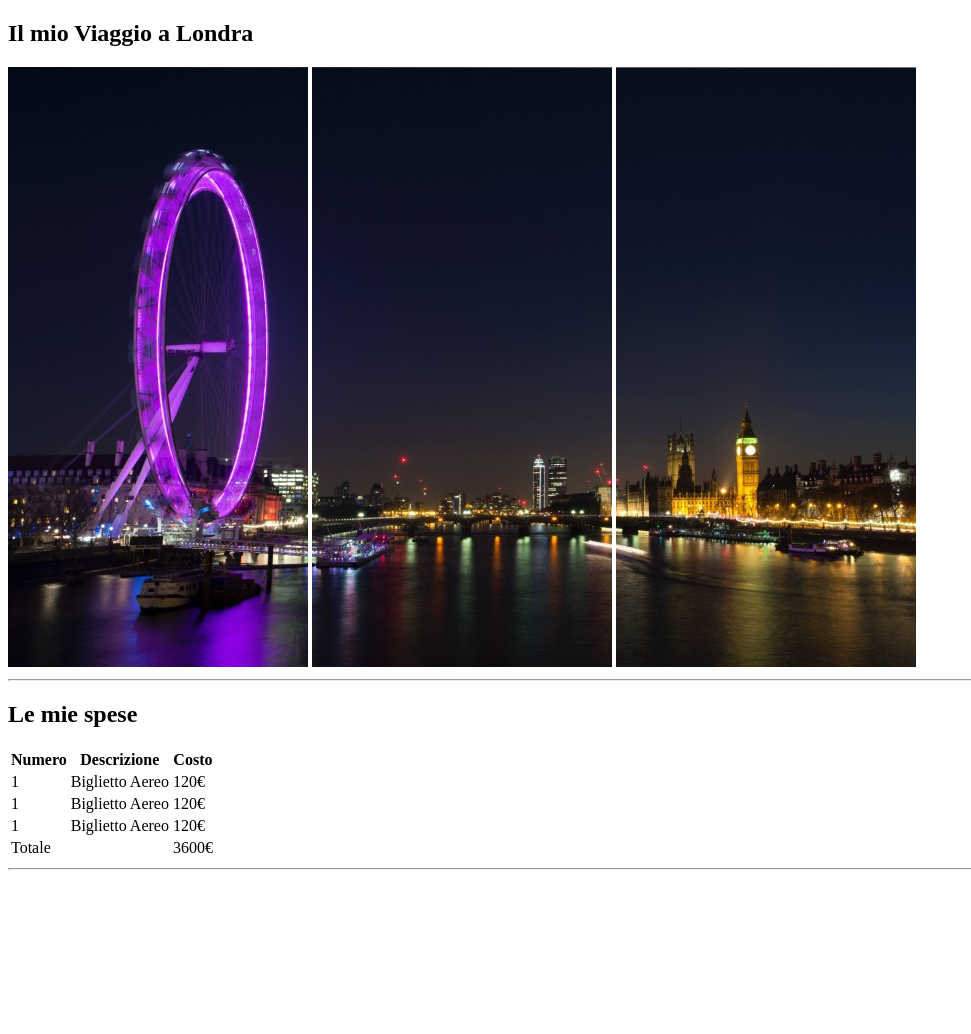
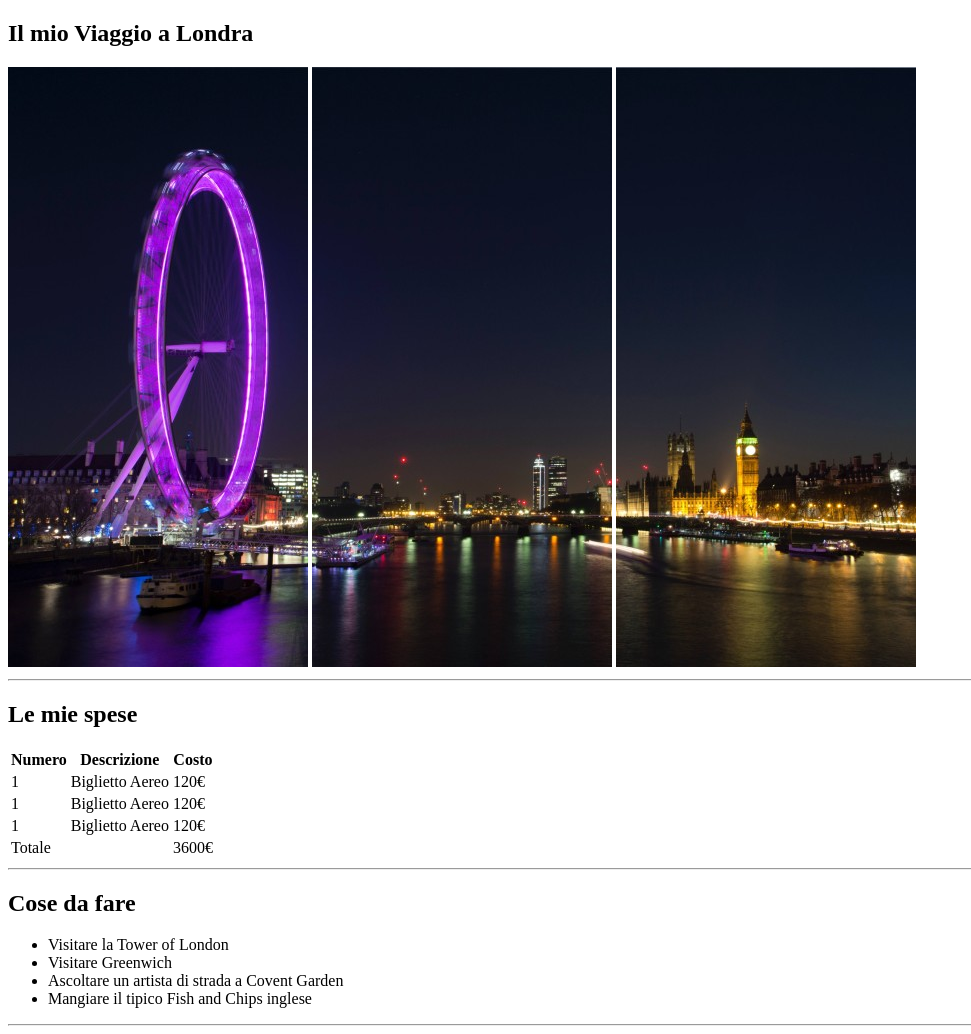
Before and after one commit to bonvi83/html-london-trip, a plain HTML site: page index.html in a window 1280 px wide. Shown: the whole page, without its empty margins (0-971 px from the left). Before the commit the page ends 878 px from the top, so only its background shows below. Drawn offline with Linux system fonts and the light colour scheme.

Commit message:
terza sezione

```diff
--- a/index.html
+++ b/index.html
@@ -10,7 +10,6 @@
 </head>
 
 <body>
-
     <!-- prima sezione con immagini -->
     <section>
         <h1>Il mio Viaggio a Londra</h1>
@@ -18,7 +17,6 @@
         <img src="./img/pexels-bill-emrich-230794-1.jpg" alt="immagine centro">
         <img src="./img/pexels-bill-emrich-230794-2.jpg" alt="immagine destra">
     </section>
-
     <hr>
 
     <!-- seconda sezione: le mie spese -->
@@ -62,12 +60,19 @@
             </tfoot>
         </table>
     </section>
-
     <hr>
 
     <!-- terza sezione: cose da fare -->
     <section>
+        <h2>Cose da fare</h2>
+        <ul>
+            <li>Visitare la Tower of London</li>
+            <li>Visitare Greenwich</li>
+            <li>Ascoltare un artista di strada a Covent Garden</li>
+            <li>Mangiare il tipico Fish and Chips inglese</li>
+        </ul>
     </section>
+    <hr>
 
     <!-- quarta sezione: info utilie -->
     <section>
```
